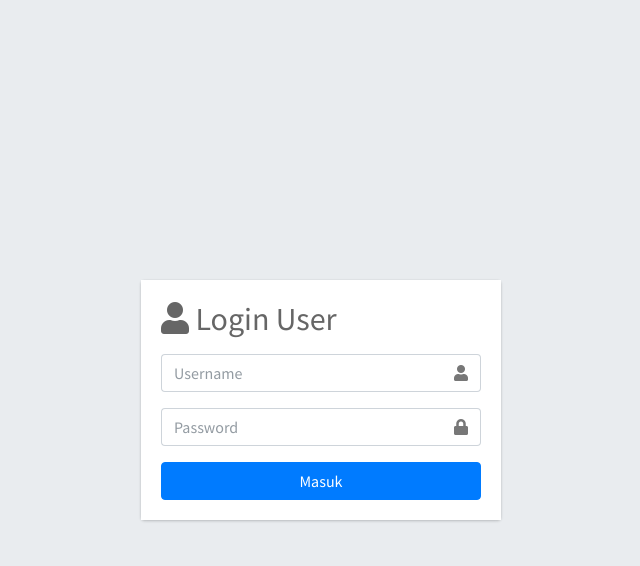
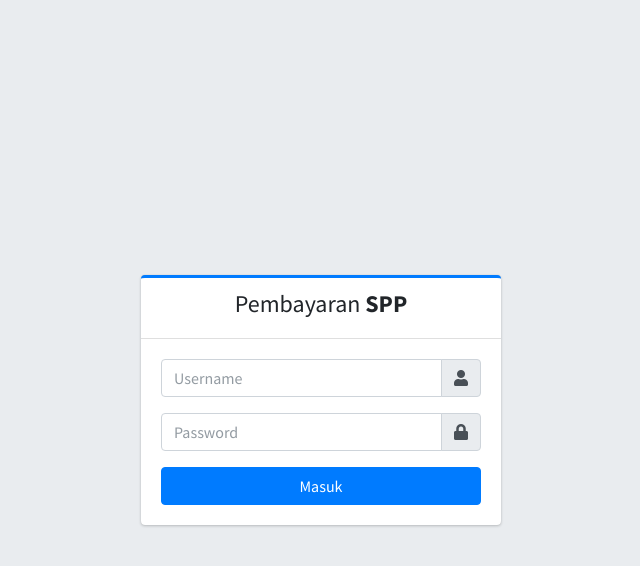
Before and after one commit to Napdoee/ukkrpl_p1_spp, a PHP site: page / in a window 1280 px wide. Shown: the top 566 px of the page, without its empty margins (319-959 px from the left). Run offline with PHP 8.4, Linux system fonts and the light colour scheme; some libraries are stand-ins or nearby versions.

Commit message:
New update

```diff
--- a/index.php
+++ b/index.php
@@ -13,9 +13,11 @@
 
 <body class="hold-transition login-page">
     <div class="login-box">
-        <div class="card">
-            <div class="card-body login-card-body">
-                <h2 class="mb-3"><i class="fas fa-solid fa-user"></i> Login User </h2>
+        <div class="card card-outline card-primary">
+            <div class="card-header text-center">
+                <h4>Pembayaran <b>SPP</b></h4>
+            </div>
+            <div class="card-body">
                 <form action="proses.php" method="post">
                     <div class="input-group mb-3">
                         <input type="text" class="form-control" name="username" placeholder="Username" required>
--- a/petugas/index.php
+++ b/petugas/index.php
@@ -232,6 +232,8 @@
     <script src="../assets/plugins/datatables-bs4/js/dataTables.bootstrap4.min.js"></script>
     <script src="../assets/plugins/datatables-buttons/js/dataTables.buttons.min.js"></script>
     <script src="../assets/plugins/datatables-buttons/js/buttons.bootstrap4.min.js"></script>
+    <script src="../assets/plugins/datatables-responsive/js/dataTables.responsive.min.js"></script>
+    <script src="../assets/plugins/datatables-responsive/js/responsive.bootstrap4.min.js"></script>
     <script src="../assets/plugins/jszip/jszip.min.js"></script>
     <script src="../assets/plugins/pdfmake/pdfmake.min.js"></script>
     <script src="../assets/plugins/pdfmake/vfs_fonts.js"></script>
--- a/petugas/kelas.php
+++ b/petugas/kelas.php
@@ -14,7 +14,7 @@
         $data = $db->delete('kelas', 'id_kelas', $_POST['id_kelas']);
 
         if($data){
-            echo "<script>window.location='?page=pembayaran'</script>";
+            echo "<script>window.location='?page=kelas'</script>";
         }
     }
 ?>
@@ -69,7 +69,7 @@
                                     <form action="" method="POST">
                                         <input type="hidden" name="id_kelas" value="<?= $data['id_kelas'] ?>">
                                         <button name="delete" type="submit" class="btn btn-danger"
-                                            onclick="confirm('Apakah anda yakin ingin menghapus data ini? <?= $data['nama_kelas'] ?>')">
+                                            onclick="return confirm('Apakah anda yakin ingin menghapus data ini? <?= $data['nama_kelas'] ?>')">
                                             <i class="fas fa-trash"></i>
                                         </button>
                                     </form>
--- a/petugas/pembayaran.php
+++ b/petugas/pembayaran.php
@@ -66,7 +66,7 @@
                                     <form action="" method="POST">
                                         <input type="hidden" name="id_pembayaran" value="<?= $data['id_pembayaran'] ?>">
                                         <button name="delete" type="submit" class="btn btn-danger"
-                                            onclick="confirm('Apakah anda yakin ingin menghapus data ini?')">
+                                            onclick="return confirm('Apakah anda yakin ingin menghapus data ini?')">
                                             <i class="fas fa-trash"></i>
                                         </button>
                                     </form>
--- a/petugas/petugas.php
+++ b/petugas/petugas.php
@@ -16,7 +16,7 @@
         $data = $db->delete('petugas', 'id_petugas', $_POST['id_petugas']);
 
         if($data){
-            echo "<script>window.location='?page=pembayaran'</script>";
+            echo "<script>window.location='?page=petugas'</script>";
         }
     }
 ?>
@@ -70,7 +70,7 @@
                                     <form action="" method="POST">
                                         <input type="hidden" name="id_petugas" value="<?= $data['id_petugas'] ?>">
                                         <button name="delete" type="submit" class="btn btn-danger"
-                                            onclick="confirm('Apakah anda yakin ingin menghapus data ini? <?= $data['nama_petugas'] ?>')">
+                                            onclick="return confirm('Apakah anda yakin ingin menghapus data ini? <?= $data['nama_petugas'] ?>')">
                                             <i class="fas fa-trash"></i>
                                         </button>
                                     </form </div>
--- a/petugas/siswa.php
+++ b/petugas/siswa.php
@@ -19,7 +19,7 @@
         $data = $db->delete('siswa', 'nisn', $_POST['nisn']);
 
         if($data){
-            echo "<script>window.location='?page=pembayaran'</script>";
+            echo "<script>window.location='?page=siswa'</script>";
         }
     }
 ?>
@@ -80,7 +80,7 @@
                                     <form action="" method="POST">
                                         <input type="hidden" name="nisn" value="<?= $data['nisn'] ?>">
                                         <button name="delete" type="submit" class="btn btn-danger"
-                                            onclick="confirm('Apakah anda yakin ingin menghapus data ini? <?= $data['nama'] ?>')">
+                                            onclick="return confirm('Apakah anda yakin ingin menghapus data ini? <?= $data['nama'] ?>')">
                                             <i class="fas fa-trash"></i>
                                         </button>
                                     </form>
--- a/petugas/spp.php
+++ b/petugas/spp.php
@@ -14,7 +14,7 @@
         $data = $db->delete('spp', 'id_spp', $_POST['id_spp']);
 
         if($data){
-            echo "<script>window.location='?page=pembayaran'</script>";
+            echo "<script>window.location='?page=spp'</script>";
         }
     }
 ?>
@@ -68,7 +68,7 @@
                                     <form action="" method="POST">
                                         <input type="hidden" name="id_spp" value="<?= $data['id_spp'] ?>">
                                         <button name="delete" type="submit" class="btn btn-danger"
-                                            onclick="confirm('Apakah anda yakin ingin menghapus data ini? <?= $data['tahun'] ?>')">
+                                            onclick="return confirm('Apakah anda yakin ingin menghapus data ini? <?= $data['tahun'] ?>')">
                                             <i class="fas fa-trash"></i>
                                         </button>
                                     </form>
--- a/petugas/tranksaksi.php
+++ b/petugas/tranksaksi.php
@@ -13,7 +13,7 @@
         $data = $db->insertPembayaran($petugas, $nisn, $tgl_dibayar, $bulan, $tahun, $id_spp, $jumlah);
 
         if($data){
-            $db->alertMsg("Data berhasil disimpan", '?page=pembayaran');
+            $db->alertMsg("Data berhasil disimpan", '?page=tranksaksi');
         }
     }
 ?>
--- a/siswa/index.php
+++ b/siswa/index.php
@@ -90,6 +90,7 @@
                             <h3 class="card-title">Data Pembayaran</h3>
                         </div>
                         <div class="card-body">
+                            <div class="table-responsive">
                                 <table id="example2" class="table table-bordered align-middle text-nowrap">
                                     <thead>
                                         <tr>
@@ -126,6 +127,7 @@
                                         <?php endif;?>
                                     </tbody>
                                 </table>
+                            </div>
                         </div>
                     </div>
                     <?php if(!empty($query) > 0) : ?>
```
Lines whose indentation alone changed are shown as unchanged.
